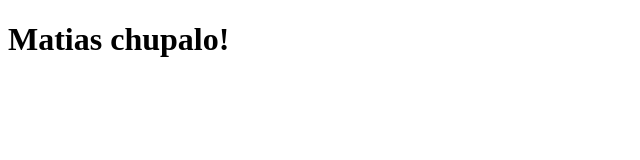
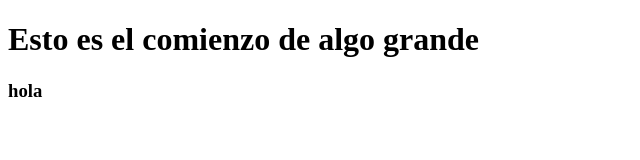
Before and after one commit to ringeledev/creawebRC, a plain HTML site: page index.html in a window 1280 px wide. Shown: the whole page, without its empty margins (0-640 px from the left). Drawn offline with Linux system fonts and the light colour scheme.

Commit message:
primer commit rama body

```diff
--- a/index.html
+++ b/index.html
@@ -6,7 +6,8 @@
     <title>Primer cambio</title>
 </head>
 <body>
-    <h1>Matias chupalo!</h1>
+    <h1>Esto es el comienzo de algo grande</h1>
+    <h3>hola </h3>
 
 </body>
 </html>
```
